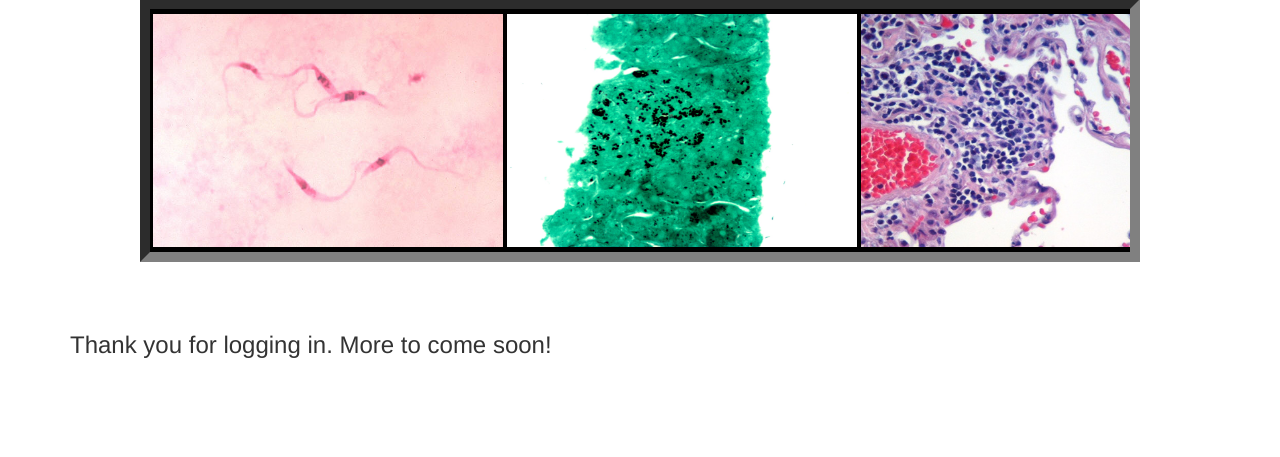
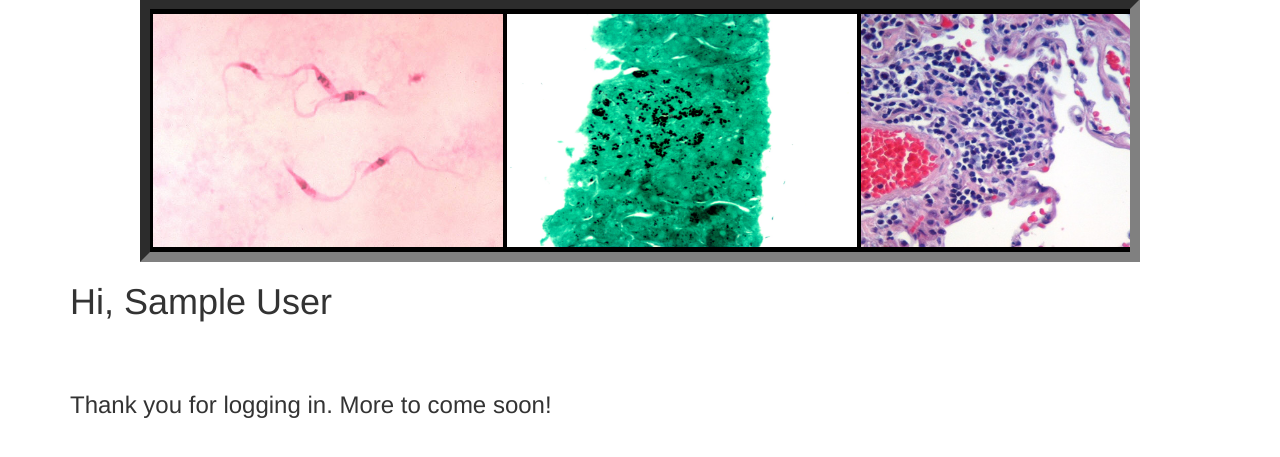
Before and after one commit to justinbourb/path_chat_refactor, a Flask app: page / in a window 1280 px wide. Shown: the part 83-540 px from the top of the page. Run offline with Flask 2, Linux system fonts and the light colour scheme; the visitor is signed in with stand-in values (Sample User, id 1); data comes from the database, SQL or seed files in the repository; both versions use the stored data as it was after the commit; some libraries are stand-ins or nearby versions.

Commit message:
login logout now functioning

```diff
--- a/models.py
+++ b/models.py
@@ -36,7 +36,7 @@ class User(UserMixin, db.Model):
         return 'https://www.gravatar.com/avatar/{}?d=identicon&s={}'.format(
             digest, size)
 
-    """not implemented yet
+
     def get_reset_password_token(self, expires_in=600):
         return jwt.encode(
             {'reset_password': self.id, 'exp': time() + expires_in},
@@ -50,7 +50,7 @@ class User(UserMixin, db.Model):
         except:
             return
         return User.query.get(id)
-        """
+
 
 
 @login.user_loader
--- a/routes.py
+++ b/routes.py
@@ -6,7 +6,13 @@ from models import User
 from werkzeug.urls import url_parse
 from forms import LoginForm, RegistrationForm, EditProfileForm,  \
     ResetPasswordRequestForm, ResetPasswordForm, ChangePasswordForm
+from datetime import datetime
 
+@app.before_request
+def before_request():
+    if current_user.is_authenticated:
+        current_user.last_seen = datetime.utcnow()
+        db.session.commit()
 
 @app.route('/chat')
 def chat():
@@ -16,7 +22,6 @@ def chat():
 @app.route('/index', methods=['GET', 'POST'])
 #@login_required
 def index():
-    ''' nothing here yet'''
     return render_template('index.html', title='Home')
 
 @app.route('/register', methods=['GET', 'POST'])
@@ -39,10 +44,40 @@ def register():
 def edit_profile():
     return ("profile page")
 
-@app.route('/login')
+@app.route('/login', methods=['GET', 'POST'])
 def login():
-    return ("login page")
+    if current_user.is_authenticated:
+        return redirect(url_for('index'))
+    form = LoginForm()
+    if form.validate_on_submit():
+        user = User.query.filter_by(email=form.email.data).first()
+        if user is None or not user.check_password(form.password.data):
+            flash(('Invalid username or password'))
+            return redirect(url_for('login'))
+        login_user(user, remember=form.remember_me.data)
+        next_page = request.args.get('next')
+        if not next_page or url_parse(next_page).netloc != '':
+            next_page = url_for('index')
+        return redirect(next_page)
+    return render_template('login.html', title='Sign In', form=form)
+
 
 @app.route('/logout')
 def logout():
-    return ("logout page")
+    logout_user()
+    return redirect(url_for('index'))
+
+@app.route('/reset_password_request', methods=['GET', 'POST'])
+def reset_password_request():
+    if current_user.is_authenticated:
+        return redirect(url_for('index'))
+    form = ResetPasswordRequestForm()
+    if form.validate_on_submit():
+        user = User.query.filter_by(email=form.email.data).first()
+        if user:
+            send_password_reset_email(user)
+        flash(
+            ('Check your email for the instructions to reset your password'))
+        return redirect(url_for('login'))
+    return render_template('reset_password_request.html',
+                           title='Reset Password', form=form)
--- a/templates/index.html
+++ b/templates/index.html
@@ -20,7 +20,7 @@
     	<img src="static/images/HE.jpg" alt="HE broken" style="width:350px;height:233px;">
     </div>
 </div>
-
+    <h1> Hi, {{current_user.first_name|capitalize+' '+current_user.last_name|capitalize}}</h1>
     <br>
     <br>
     <h3>Thank you for logging in. More to come soon!</h2>
```
Also changed, not shown: templates/login.html (added, +17 -0 lines), app.db, 2 other files.
